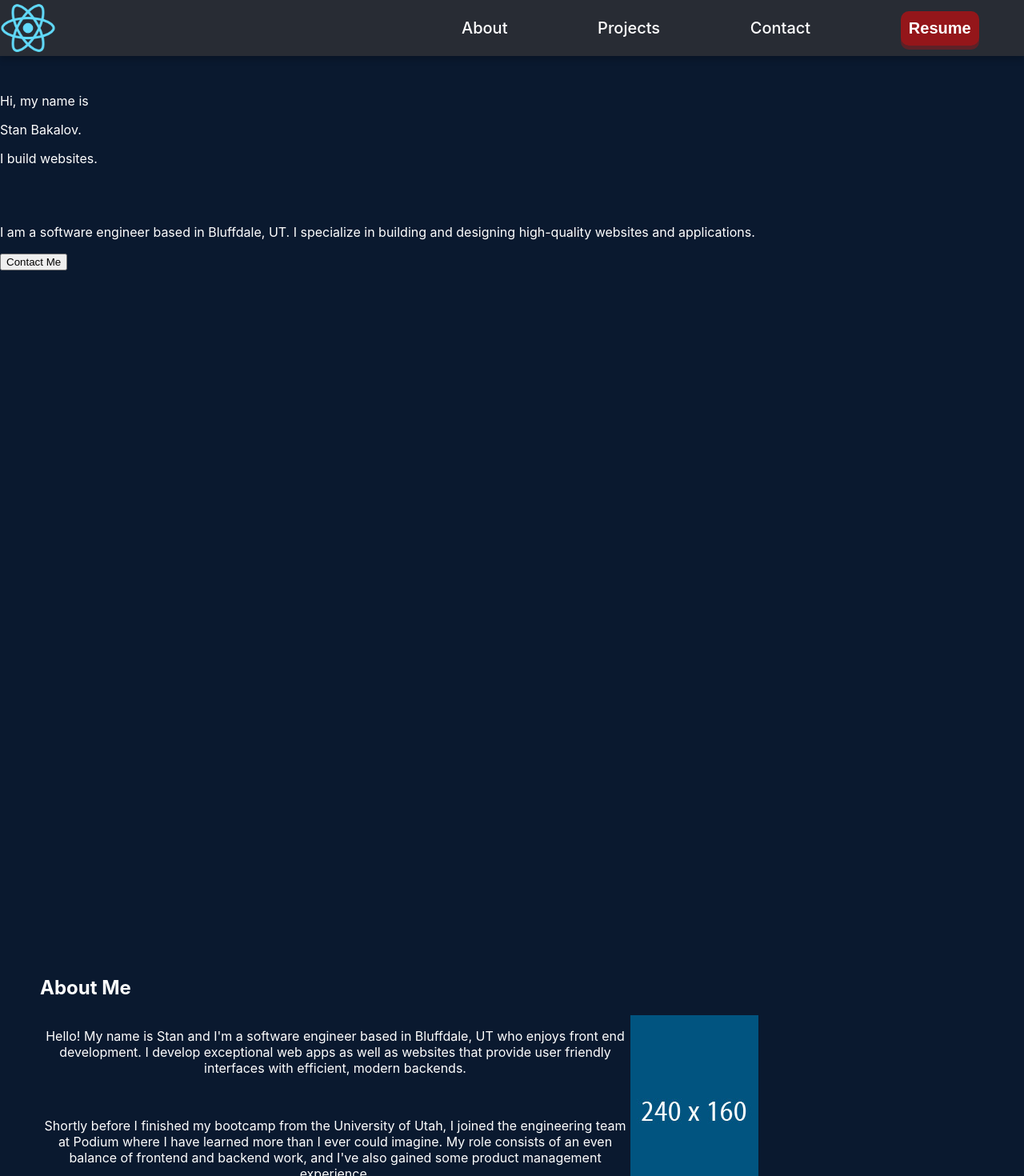
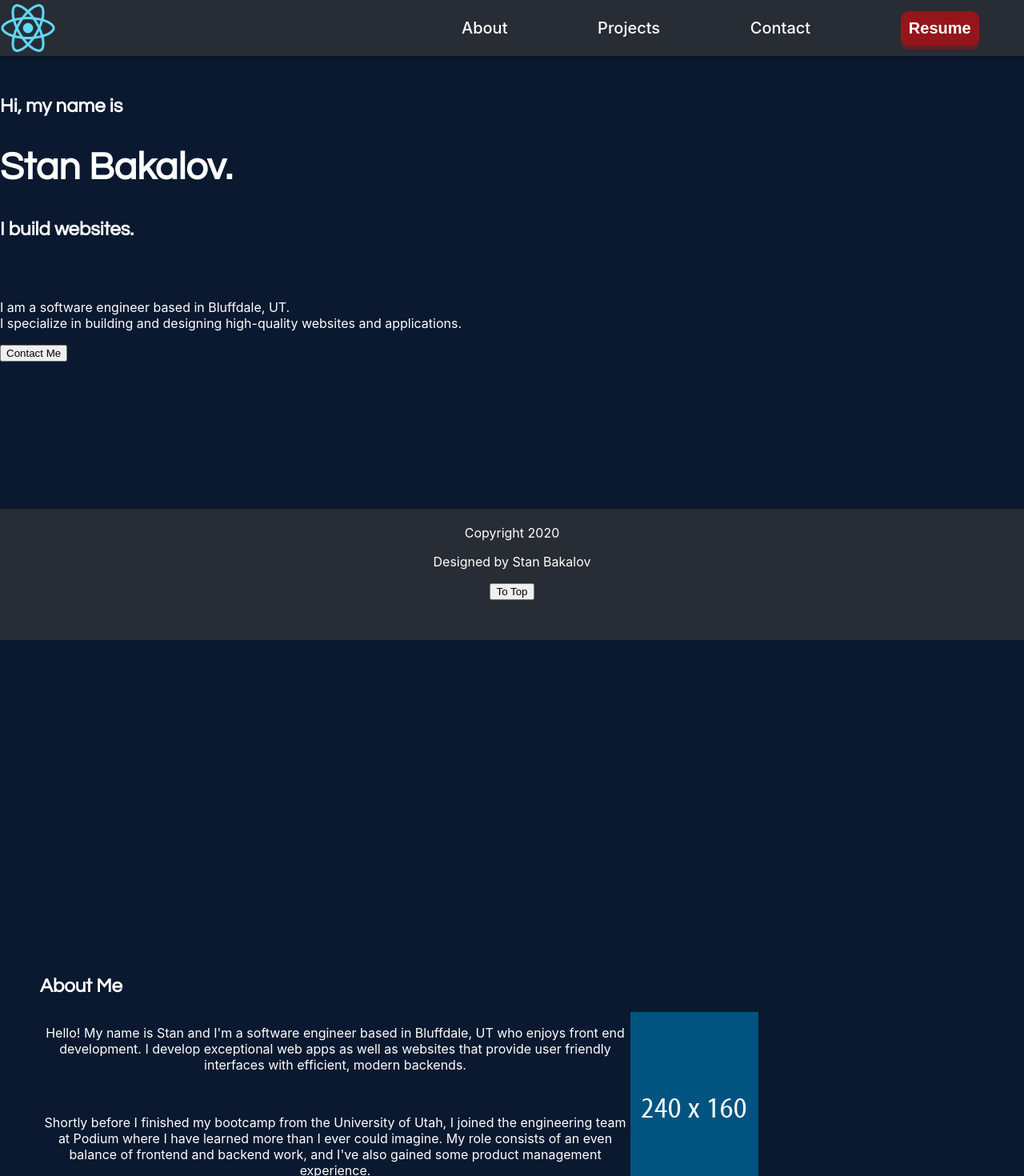
Before and after one commit to sunnybakalov/new-portfolio, a React (Create React App) app: page / in a window 1280 px wide. Shown: the top 1470 px of the page at 80% size. Built offline with nearby package versions, Linux system fonts and the light colour scheme.

Commit message:
coming together now. added more styling

```diff
--- a/src/App.css
+++ b/src/App.css
@@ -1,3 +1,5 @@
+@import url('https://fonts.googleapis.com/css?family=Questrial&display=swap" rel="stylesheet');
+
 .App-logo {
   height: 40vmin;
   pointer-events: none;
--- a/src/App.js
+++ b/src/App.js
@@ -1,4 +1,5 @@
 import React from 'react';
+import Fade from 'react-reveal/Fade';
 import './App.css';
 import Nav from '../src/components/Nav/Nav';
 import Footer from '../src/components/Footer/Footer';
@@ -13,9 +14,15 @@ function App() {
     <div className="App">
       <Nav />
       <Home id="home" />
-      <About id="about" />
-      <Projects id="projects" />
-      <Contact id="contact" />
+      <Fade>
+        <About id="about" />
+      </Fade>
+      <Fade>
+        <Projects id="projects" />
+      </Fade>
+      <Fade>
+        <Contact id="contact" />
+      </Fade>
       <ScrollToTop className="scrollToTop"/>
       <Footer />
     </div>
--- a/src/Main.css
+++ b/src/Main.css
@@ -1,3 +1,5 @@
+@import url('https://fonts.googleapis.com/css?family=Questrial&display=swap" rel="stylesheet');
+
 body {
   background-color: #0a192f;
   color: white;
@@ -11,3 +13,15 @@ body {
   padding: 100px 0 100px 0;
   height: 100vh;
 }
+
+h2 {
+  font-family: 'Questrial', sans-serif;
+}
+
+.name {
+  font-size: 48px;
+}
+
+.shortBio {
+  width: 70%;
+}
--- a/src/components/Footer/footer.css
+++ b/src/components/Footer/footer.css
@@ -1,4 +1,8 @@
 .footer {
+  position: fixed;
+  bottom: 0;
+  width: 100%;
   text-align: center;
-  padding-bottom: 50px;
+  padding: 20px 0 50px 0;
+  background-color: #282c34;
 }
--- a/src/components/Nav/Nav.css
+++ b/src/components/Nav/Nav.css
@@ -1,4 +1,5 @@
 .Header {
+  z-index: 999;
   position: fixed;
   top: 0;
   max-height: 70px;
--- a/src/components/Nav/Nav.jsx
+++ b/src/components/Nav/Nav.jsx
@@ -56,7 +56,7 @@ export default function Nav() {
             to="projects"
             spy={true}
             smooth={true}
-            offset={-170}
+            offset={-50}
             duration={500}
           >
             Projects
@@ -66,7 +66,7 @@ export default function Nav() {
             to="contact"
             spy={true}
             smooth={true}
-            offset={-50}
+            offset={-150}
             duration={500}
           >
             Contact
--- a/src/screens/About/About.jsx
+++ b/src/screens/About/About.jsx
@@ -1,5 +1,5 @@
 import React, { useState } from 'react';
-// import '../../Main.css';
+import '../../Main.css';
 // import headshot from '../../assets/images/headshot.jpg';
 import placeholder from '../../assets/images/240.jpg';
 import './about.css';
--- a/src/screens/Contact/Contact.jsx
+++ b/src/screens/Contact/Contact.jsx
@@ -5,6 +5,7 @@ import './contact.css';
 const Contact = () => {
   return(
     <div className="container" id="contact">
+      <h2>Contact Me</h2>
       <div>
         <form>
           Name:<br/>
--- a/src/screens/Home/Home.jsx
+++ b/src/screens/Home/Home.jsx
@@ -6,12 +6,15 @@ const Home = () => {
   return(
     <div className="homeContainer">
       <div>
-        <p>Hi, my name is</p>
-        <p>Stan Bakalov.</p>
-        <p>I build websites.</p>
+        <h2>Hi, my name is</h2>
+        <h2 className="name">Stan Bakalov.</h2>
+        <h2>I build websites.</h2>
         <br/>
         <br/>
-        <p>I am a software engineer based in Bluffdale, UT. I specialize in building and designing high-quality websites and applications.</p>
+        <p className="shortBio">
+          I am a software engineer based in Bluffdale, UT.<br/>
+          I specialize in building and designing high-quality websites and applications.
+        </p>
       </div>
       <button>
         Contact Me
--- a/src/screens/Projects/Projects.jsx
+++ b/src/screens/Projects/Projects.jsx
@@ -6,6 +6,7 @@ import './projects.css';
 const Projects = () => {
   return(
     <di className="container" id="projects">
+      <h2>Projects</h2>
       <div className="projectsContainer">
         <img src="https://via.placeholder.com/325" alt="Error" />
         <img src="https://via.placeholder.com/325" alt="Error" />
```
